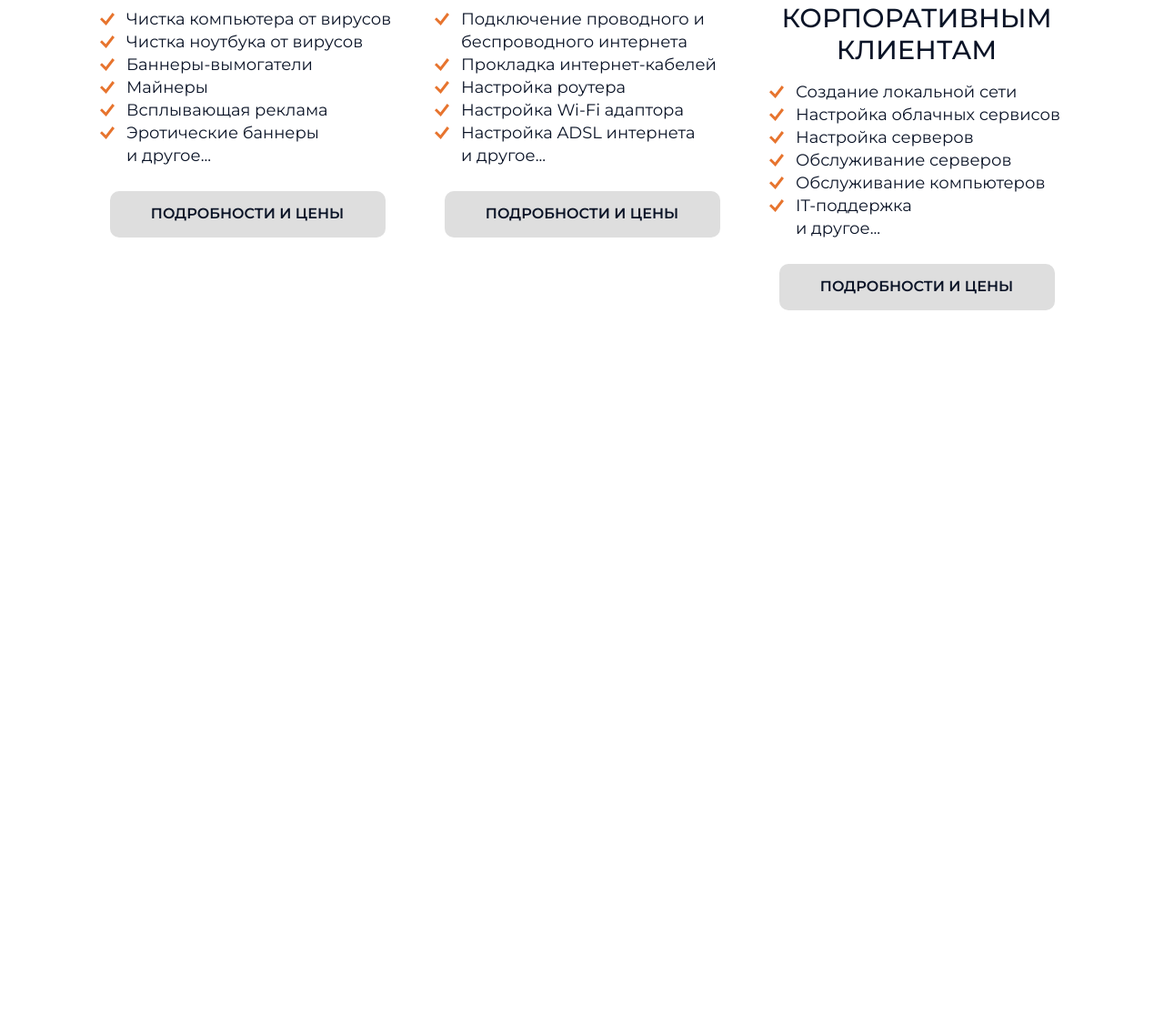
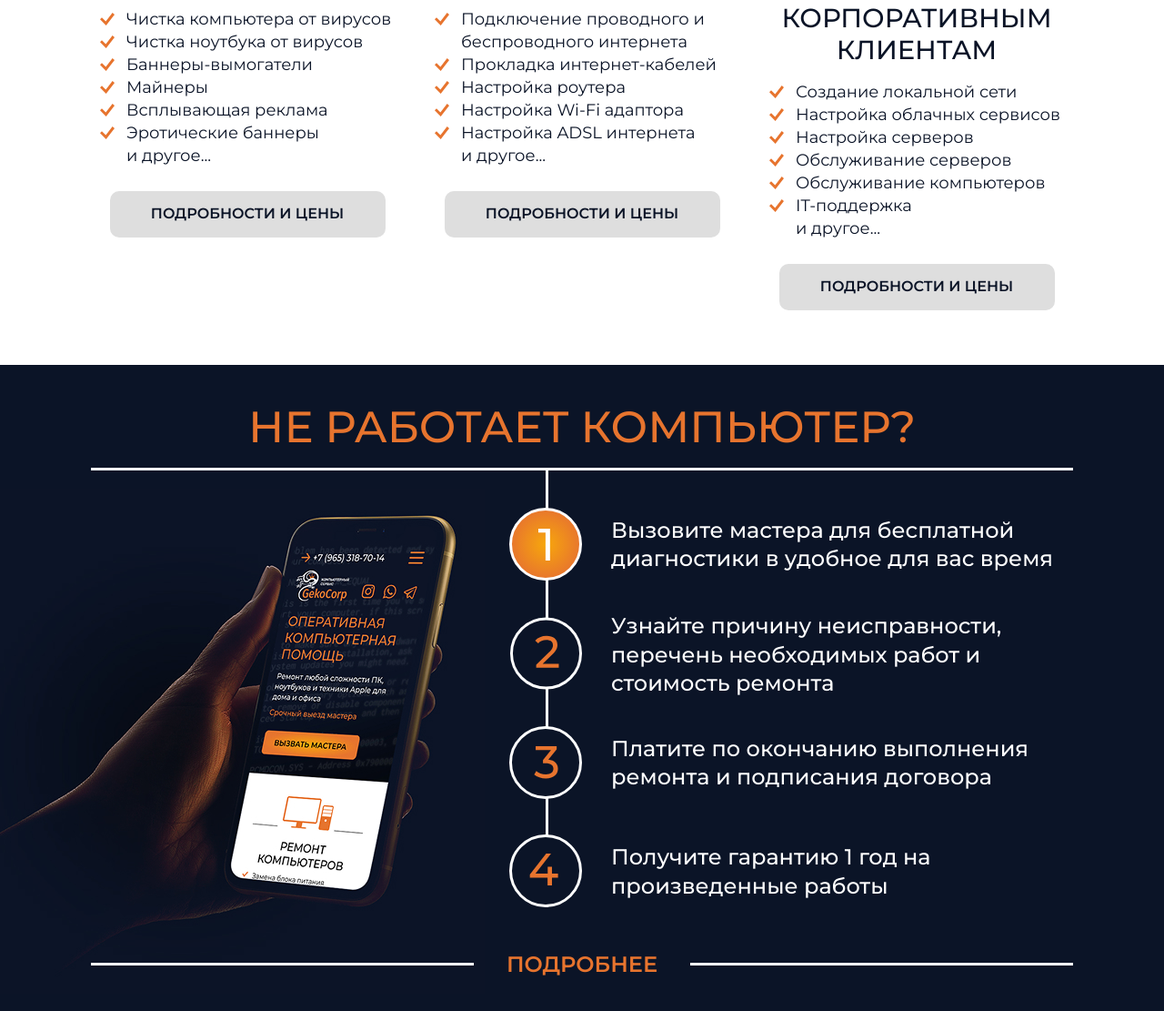
Before and after one commit to AlexSystemAdmin/GekoCorp, a plain HTML site: page index.html in a window 1280 px wide. Shown: the part 1852-2963 px from the top of the page at 91% size. Before the commit the page ends 2253 px from the top, so only its background shows below. Drawn offline with Linux system fonts and the light colour scheme; files whose address does not match are found by name.

Commit message:
computer-does-not-work

```diff
--- a/index.html
+++ b/index.html
@@ -6,6 +6,7 @@
     <link rel="stylesheet" href="styles/style-global.css">
     <link rel="stylesheet" href="styles/style-header.css">
     <link rel="stylesheet" href="styles/price-list.css">
+    <link rel="stylesheet" href="styles/computer-does-not-work.css">
     <title>GekoCorp</title>
  </head>
  <body>
@@ -245,5 +246,33 @@
             </div>
         </div>
     </section>
+    <section class="computer-does-not-work">
+        <div class="container container--computer-does-not-work">
+            <h3 class="computer-does-not-work__title">Не работает компьютер?</h3>
+            <div class="computer-does-not-work__banner">
+                <div class="computer-does-not-work__cover">
+                    <img class="computer-does-not-work__image" src="images/computer-does-not-work/What_We_Do.jpg" alt="computer-does-not-work__image">
+                </div>
+                <div class="computer-does-not-work__text">
+                    <div class="computer-does-not-work__text-flex">
+                        <p class="computer-does-not-work__description computer-does-not-work__description--1">Вызовите мастера для бесплатной диагностики в удобное для вас время</p>
+                    </div>
+                    <div class="computer-does-not-work__text-flex">
+                        <p class="computer-does-not-work__description computer-does-not-work__description--2">Узнайте причину неисправности, перечень необходимых работ и стоимость ремонта</p>
+                    </div>
+                    <div class="computer-does-not-work__text-flex">
+                        <p class="computer-does-not-work__description computer-does-not-work__description--3">Платите по окончанию выполнения ремонта и подписания договора</p>
+                    </div>
+                    <div class="computer-does-not-work__text-flex">
+                        <p class="computer-does-not-work__description computer-does-not-work__description--4">Получите гарантию 1 год на произведенные работы</p>
+                    </div>
+                </div>
+                <!--<div class="computer-does-not-work__item"></div>-->
+                <div class="computer-does-not-work__link-flex">
+                    <a href="#" class="computer-does-not-work__link">Подробнее</a>
+                </div>
+            </div>
+        </div>
+    </section>
  </body>
  </html>
--- /dev/null
+++ b/styles/computer-does-not-work.css
@@ -0,0 +1,229 @@
+.container--computer-does-not-work{
+    max-width: 1080px;
+    padding-left: 28px;
+    padding-right: 28px;
+    margin: 0 auto;
+}
+
+.computer-does-not-work{
+    background: var(--dark-blue);
+    padding-top: 40px;
+    padding-bottom: 39px;
+}
+
+.computer-does-not-work__title{
+    font-weight: 500;
+    font-size: clamp(2.125rem, 2.35vw + 1.25rem, 3rem);
+    line-height: 1.2;
+    text-transform: uppercase;
+    text-align: center;
+    color: var(--orange);
+    margin-bottom: 16px;
+}
+
+.computer-does-not-work__banner{
+    display: grid;
+    grid-template-columns: clamp(28.75rem, 21vw + 15.5rem, 31.25rem) auto;
+    row-gap: 47px;
+}
+
+.computer-does-not-work__cover{
+    border-top: 3px solid var(--white);
+    position: relative;
+    flex-basis: 1000px;
+}
+
+.computer-does-not-work__image{
+    position: absolute;
+    width: 625px;
+    height: 555px;
+    left: -192px;
+    top: 20px;
+    right: 0;
+    bottom: 0;
+}
+
+.computer-does-not-work__text{
+    border-top: 3px solid var(--white);
+    border-left: 3px solid var(--white);
+    padding-top: 50px;
+    max-height: clamp(25.75rem, 11.9vw + 18rem, 26.875rem);
+}
+
+.computer-does-not-work__text-flex{
+    padding-left: 69px;
+    position: relative;
+}
+
+.computer-does-not-work__description{
+    font-weight: 500;
+    font-size: clamp(1.25rem, 1vw + 0.75rem, 1.5rem);
+    line-height: 1.3;
+    color: var(--white);
+    margin-bottom: 43px;
+}
+
+.computer-does-not-work__description--2{
+    margin-bottom: 41px;
+}
+
+.computer-does-not-work__description--3{
+    margin-bottom: 57px;
+}
+
+
+.computer-does-not-work__description--1::before{
+    content: '';
+    display: block;
+    position: absolute;
+    left: -43px;
+    top: -9px;
+    background-image: url(../images/computer-does-not-work/1.svg);
+    background-position: center;
+    background-repeat: no-repeat;
+    background-size: contain;
+    width: 80px;
+    height: 80px;
+}
+
+.computer-does-not-work__description--2::before{
+    content: '';
+    display: block;
+    position: absolute;
+    left: -43px;
+    top: 6px;
+    background-image: url(../images/computer-does-not-work/2.svg);
+    background-position: center;
+    background-repeat: no-repeat;
+    background-size: contain;
+    width: 80px;
+    height: 80px;
+}
+
+.computer-does-not-work__description--3::before{
+    content: '';
+    display: block;
+    position: absolute;
+    left: -43px;
+    top: -9px;
+    background-image: url(../images/computer-does-not-work/3.svg);
+    background-position: center;
+    background-repeat: no-repeat;
+    background-size: contain;
+    width: 80px;
+    height: 80px;
+}
+
+.computer-does-not-work__description--4::before{
+    content: '';
+    display: block;
+    position: absolute;
+    left: -43px;
+    top: -9px;
+    background-image: url(../images/computer-does-not-work/4.svg);
+    background-position: center;
+    background-repeat: no-repeat;
+    background-size: contain;
+    width: 80px;
+    height: 80px;
+}
+
+/*.computer-does-not-work__item{
+    min-height: 30px;
+}*/
+
+.computer-does-not-work__link-flex{
+    display: flex;
+    align-items: center;
+    justify-content: space-between;
+    grid-column-start: 1;
+    grid-column-end: 3;
+    z-index: 1;
+}
+
+.computer-does-not-work__link-flex::before{
+    content: '';
+    display: block;
+    width: clamp(4.594rem, 60vw - 20rem, 26.313rem);
+    height: 3px;
+    background-color: var(--white);
+}
+
+.computer-does-not-work__link-flex::after{
+    content: '';
+    display: block;
+    width: clamp(4.594rem, 60vw - 20rem, 26.313rem);
+    height: 3px;
+    background-color: var(--white);
+}
+
+.computer-does-not-work__link{
+    display: block;
+    font-weight: 600;
+    font-size: clamp(1.25rem, 1vw + 0.75rem, 1.5rem);
+    line-height: 1.3;
+    text-transform: uppercase;
+    text-align: center;
+    color: var(--orange);
+    transition: .3s;
+}
+
+@media(hover: hover){
+    .computer-does-not-work__link:hover{
+        color: var(--white);
+    }
+}
+
+@media(max-width: 1060px){
+
+    .computer-does-not-work {
+        padding-top: 32px;
+        padding-bottom: 38px;
+    }
+
+    .computer-does-not-work__banner{
+        display: grid;
+        grid-template-columns: repeat(1,1fr);
+        row-gap: 37px;
+    }
+
+    .computer-does-not-work__cover{
+        display: none;
+    }
+
+    .computer-does-not-work__text {
+        max-height: none;
+        padding-top: 39px;
+        border-left: none;
+        border-top: 2px solid var(--white);
+    }
+
+    .computer-does-not-work__text-flex{
+        margin-bottom: 30px;
+        padding-left: 0;
+    }
+
+    .computer-does-not-work__text-flex:last-child{
+        margin-bottom: 0;
+    }
+
+    .computer-does-not-work__description{
+        text-align: center;
+        margin: 0 auto;
+        max-width: 700px;
+    }
+
+    .computer-does-not-work__description--1::before,
+    .computer-does-not-work__description--2::before,
+    .computer-does-not-work__description--3::before,
+    .computer-does-not-work__description--4::before{
+        position: static;
+        margin: 0 auto 20px;
+    }
+}
+
+@media(max-width: 500px){
+    .computer-does-not-work__description--2{
+        max-width: 300px;
+    }
+}
--- a/styles/price-list.css
+++ b/styles/price-list.css
@@ -125,6 +125,7 @@
 
     .price-list {
         padding-top: 23px;
+        padding-bottom: 50px;
     }
 
     .price-list__price-list-grid{
```
Also changed, not shown: images/computer-does-not-work/1.svg (added), images/computer-does-not-work/2.svg (added), images/computer-does-not-work/3.svg (added), images/computer-does-not-work/4.svg (added), images/computer-does-not-work/What_We_Do.jpg (added).
